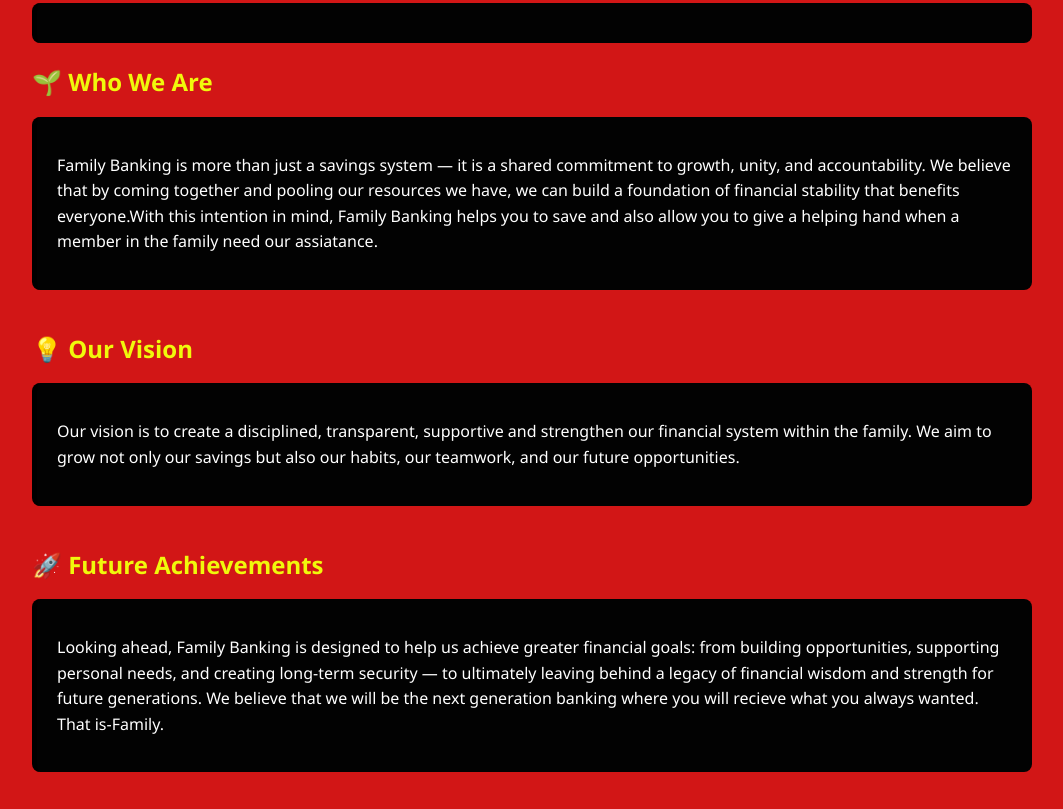
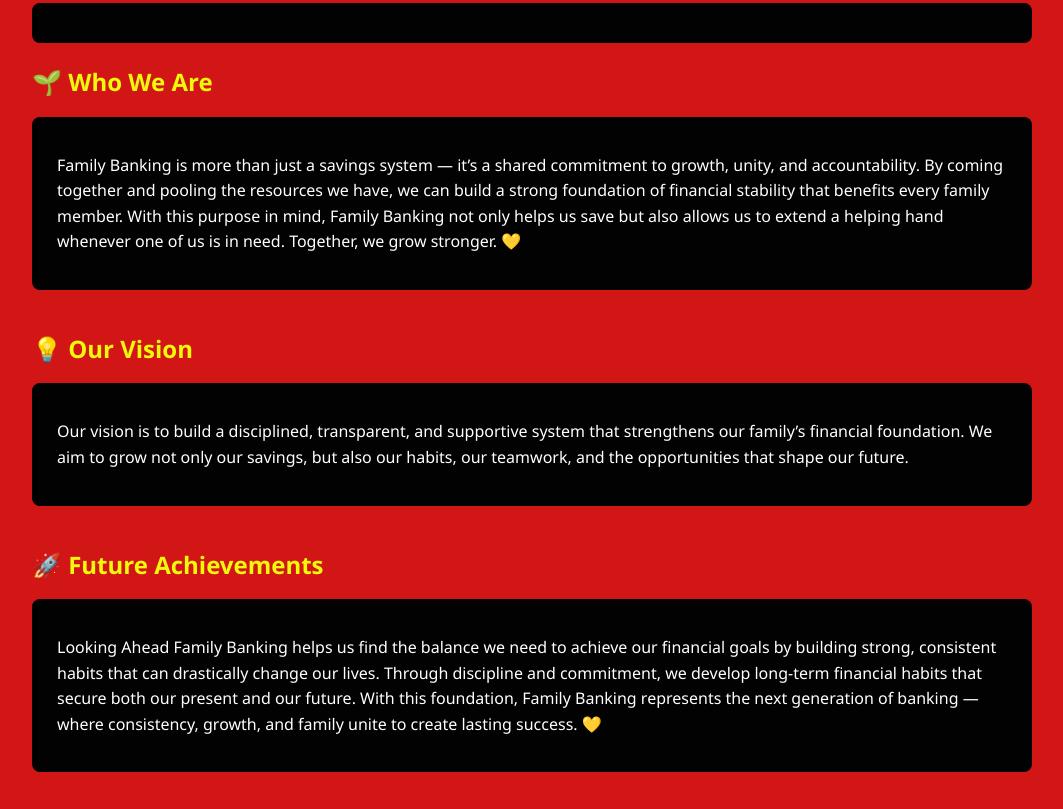
Before and after one commit to familybanking-cloud/Family-Banking-Website, a website: page public/about.html in a window 1280 px wide. Shown: the part 299-1108 px from the top of the page, without its empty margins (108-1171 px from the left). Drawn offline with Linux system fonts and the light colour scheme.

Commit message:
Update about.html FAQ.html

```diff
--- a/public/about.html
+++ b/public/about.html
@@ -125,8 +125,9 @@
          <h2>🌱 Who We Are</h2>
       <div class="info-box">
       <div class="card">
-        <p>Family Banking is more than just a savings system — it is a shared commitment to growth, unity, and accountability.
-        We believe that by coming together and pooling our resources we have, we can build a foundation of financial stability that benefits everyone.With this intention in mind, Family Banking helps you to save and also allow you to give a helping hand when a member in the family need our assiatance. </p>
+        <p>Family Banking is more than just a savings system — it’s a shared commitment to growth, unity, and accountability.
+By coming together and pooling the resources we have, we can build a strong foundation of financial stability that benefits every family member.
+With this purpose in mind, Family Banking not only helps us save but also allows us to extend a helping hand whenever one of us is in need. Together, we grow stronger. 💛 </p>
       </div>
       </div>
     </section>
@@ -135,8 +136,8 @@
       <h2>💡 Our Vision</h2>
       <div class="info-box">
       <div class="card">
-        <p>Our vision is to create a disciplined, transparent, supportive and strengthen our financial system within the family.
-        We aim to grow not only our savings but also our habits, our teamwork, and our future opportunities.</p>
+        <p>Our vision is to build a disciplined, transparent, and supportive system that strengthens our family’s financial foundation.
+          We aim to grow not only our savings, but also our habits, our teamwork, and the opportunities that shape our future.</p>
       </div>
       </div>
     </section>
@@ -145,10 +146,10 @@
       <h2>🚀 Future Achievements</h2>
       <div class="info-box">
       <div class="card">
-        <p>Looking ahead, Family Banking is designed to help us achieve greater financial goals:
-        from building opportunities, supporting personal needs, and creating long-term security —
-        to ultimately leaving behind a legacy of financial wisdom and strength for future generations.
-    We believe that we will be the next generation banking where you will recieve what you always wanted. That is-Family. </p>
+        <p>Looking Ahead
+Family Banking helps us find the balance we need to achieve our financial goals by building strong, consistent habits that can drastically change our lives.
+ Through discipline and commitment, we develop long-term financial habits that secure both our present and our future.
+With this foundation, Family Banking represents the next generation of banking — where consistency, growth, and family unite to create lasting success. 💛 </p>
       </div>
       </div>
     </section>
@@ -181,7 +182,7 @@
       <h2>💰 Accessing the Fund</h2>
       <div class="info-box">
       <p><strong>Saving:</strong> Members can get access to their saving.</p>
-      <p><strong>Withdrawals</strong> Members can withdraw a minimum of $500 and a maximum amount of $50,000 per month from their own savings.</p>
+      <p><strong>Withdrawals</strong> Members can withdraw a minimum of $500 and a maximum amount of $10,000 <strong>per month</strong> from their <em>own savings</em>.</p>
       <p><strong>Loans:</strong> Members can borrow against their contributions. Extra requests count as loans.</p>
       <p><strong>Repayment:</strong> Loans must be repaid on due date <em>in addition to</em> still paying their weekly contributions. Late fees: 2% weekly is applied to loan amount (amount you still owe) if loan not repaid in time.</p>
       <p><strong>Transparency:</strong> All loans and balances are visible to members.</p>
```
Also changed, not shown: public/FAQ.html (+1 -1 lines).
